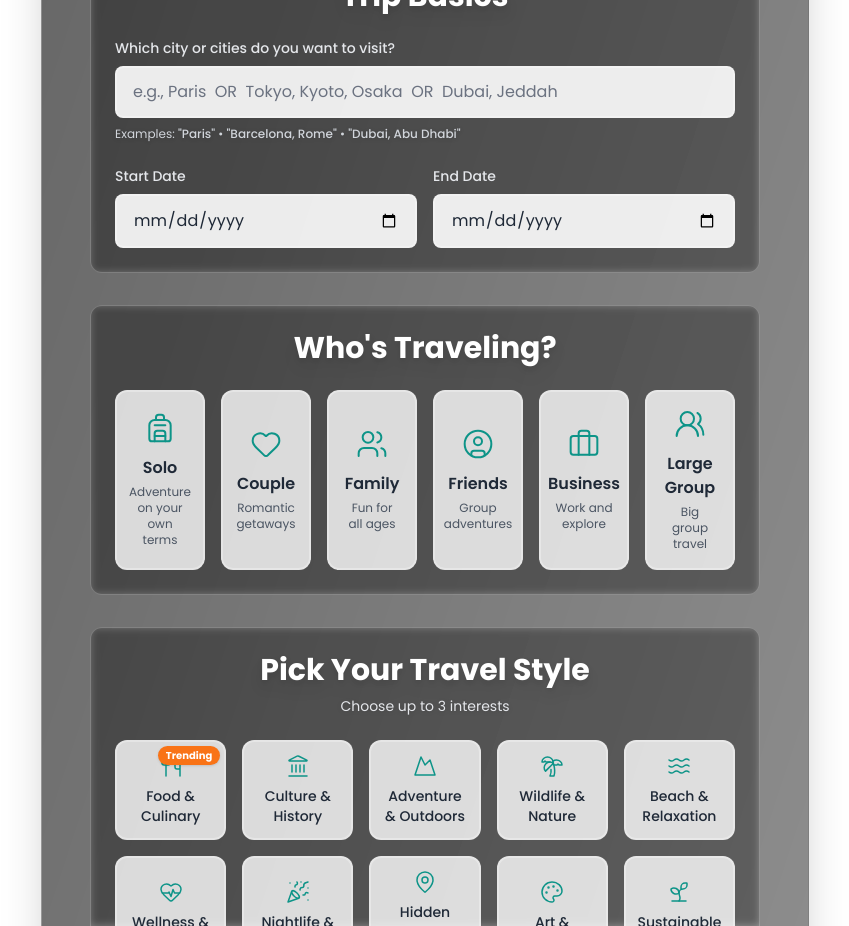
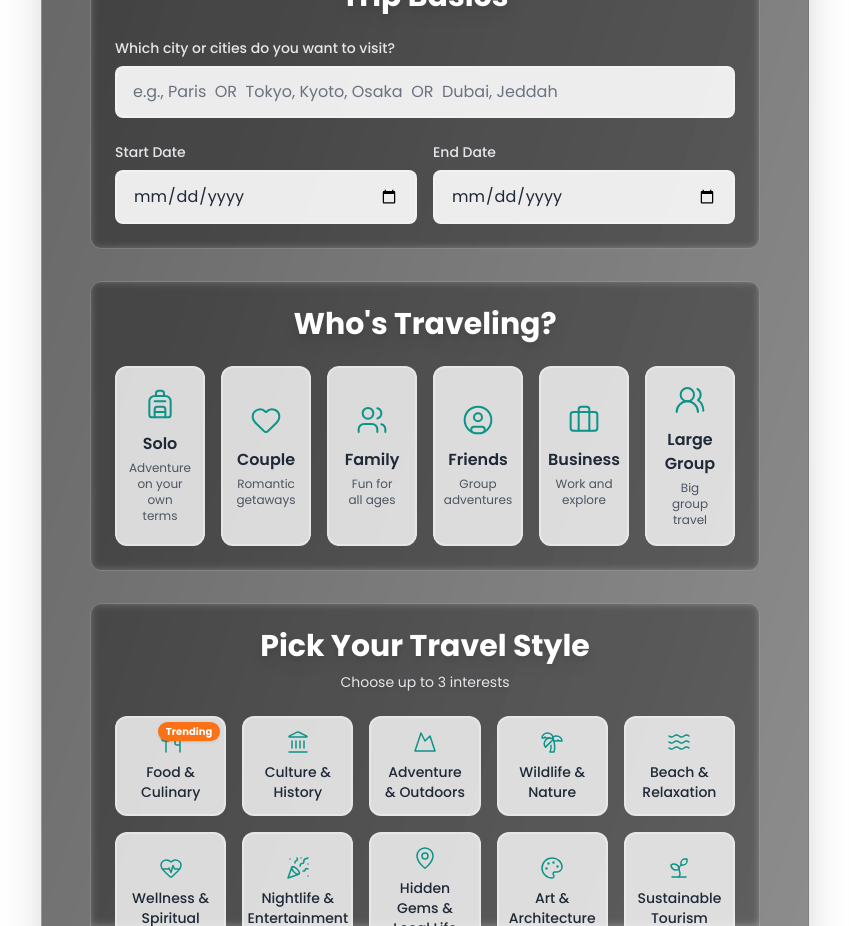
Before and after one commit to tayseermbabiker/travelwebapp, a Next.js app: page / in a window 1280 px wide. Shown: the part 1060-1986 px from the top of the page, without its empty margins (215-1064 px from the left). Built offline with nearby package versions, Linux system fonts and the light colour scheme; no server answers.

Commit message:
Remove redundant examples text below destination input

```diff
--- a/components/landing/TripBasicsForm.tsx
+++ b/components/landing/TripBasicsForm.tsx
@@ -81,9 +81,6 @@ export default function TripBasicsForm({ data, onChange }: TripBasicsFormProps)
           placeholder="e.g., Paris  OR  Tokyo, Kyoto, Osaka  OR  Dubai, Jeddah"
           className="w-full rounded-lg border-2 border-white/30 bg-white/90 px-4 py-3 text-base text-gray-800 placeholder-gray-500 focus:border-teal-400 focus:outline-none focus:ring-2 focus:ring-teal-300"
         />
-        <p className="mt-2 text-xs text-gray-300 drop-shadow">
-          Examples: <span className="font-medium">"Paris"</span> • <span className="font-medium">"Barcelona, Rome"</span> • <span className="font-medium">"Dubai, Abu Dhabi"</span>
-        </p>
       </div>
 
       {/* Date Range */}
```
